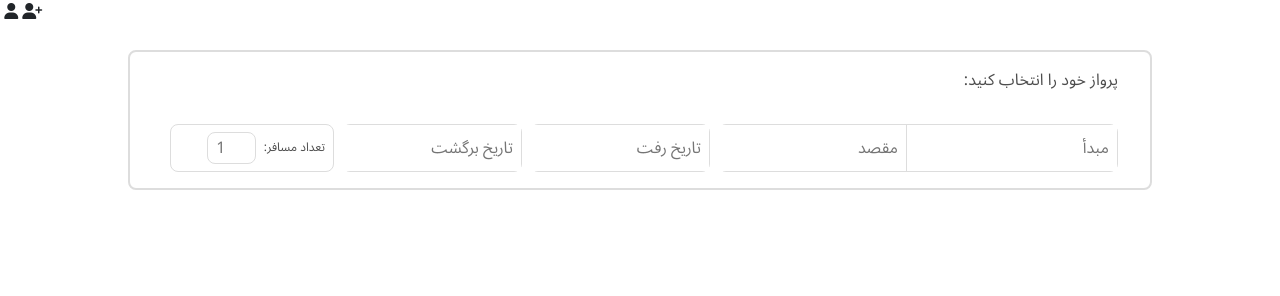
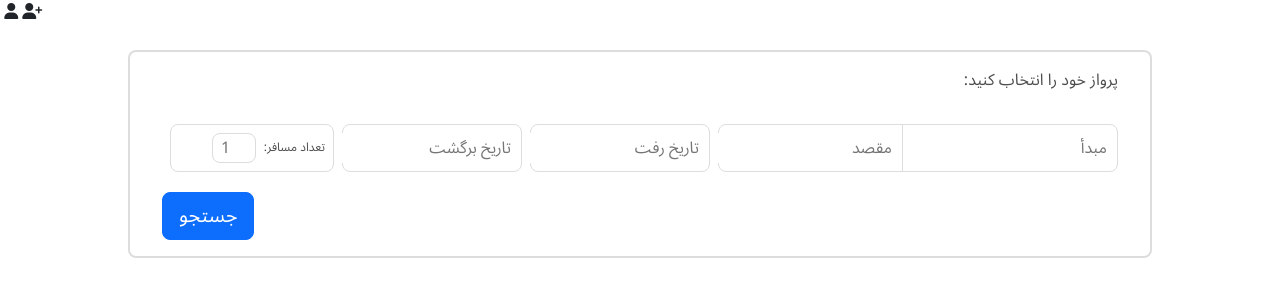
Before and after one commit to web-programming-fall-2022/airline-fronend-old, a plain HTML site: page index.html in a window 1280 px wide. Drawn offline with Linux system fonts and the light colour scheme.

Commit message:
Add submit button

```diff
--- a/index.css
+++ b/index.css
@@ -34,6 +34,7 @@ body {
 .inputs__container {
   width: 100%;
   display: flex;
+  margin-bottom: 1.25rem;
 }
 
 .cities__container {
@@ -49,6 +50,7 @@ body {
   flex-grow: 0.5;
   border-left: 1px solid #dddddd;
   height: 100%;
+  padding: 0.5rem;
 }
 
 .src-city__container>input,
@@ -57,13 +59,13 @@ body {
 .return-date__container>input {
   height: 100%;
   border: 0;
-  padding: 0.5rem;
   outline: none !important;
 }
 
 .dest-city__container {
   flex-grow: 0.5;
   height: 100%;
+  padding: 0.5rem;
 }
 
 .depart-date__container,
@@ -74,25 +76,31 @@ body {
   border-radius: 8px;
   border: 1px solid #dddddd;
   margin-left: 0.5rem;
+  padding: 0.5rem;
 }
 
 .passengers-number__container {
   width: 200px;
   display: flex;
   align-items: center;
+  padding: 0.5rem;
 }
 
 .passengers-number__container>span {
   font-size: 0.75rem;
   color: #4d4d4d;
-  padding: 0.5rem;
+  margin-left: 0.5rem;
 }
 
 .passengers-number__input {
   width: 30%;
-  height: 70%;
+  height: 100%;
   border: 0.5px solid #dddddd;
   border-radius: 8px;
   padding: 0.5rem;
   outline: none !important;
 }
+
+.control__container {
+  direction: ltr;
+}
--- a/index.html
+++ b/index.html
@@ -41,6 +41,9 @@
                 <input id="passengers-number" placeholder="1" type="number" min="1" class="passengers-number__input" />
             </div>
         </div>
+        <div class="control__container">
+            <button type="button" class="btn btn-primary btn-lg">جستجو</button>
+        </div>
 
     </div>
 
```
